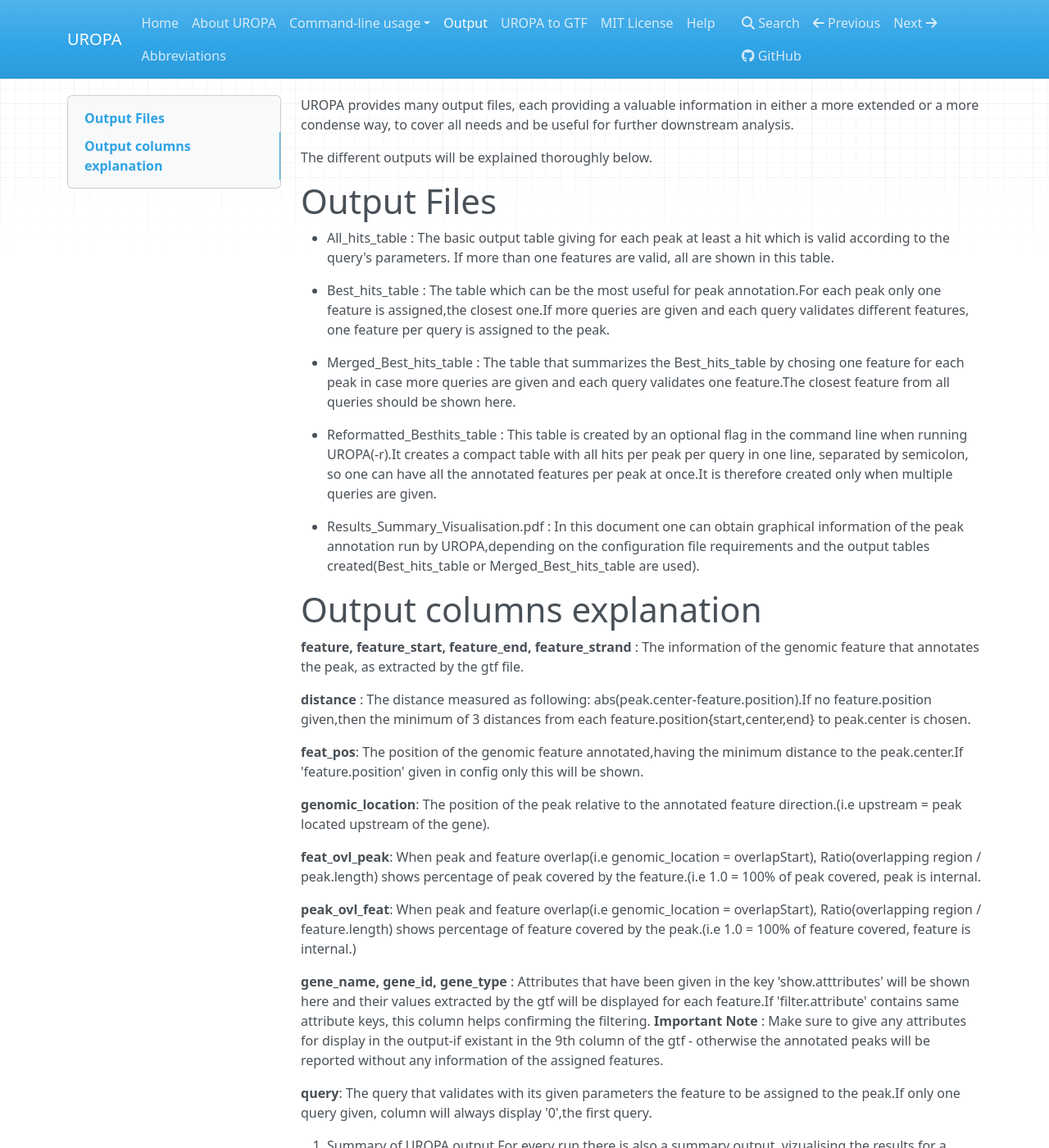
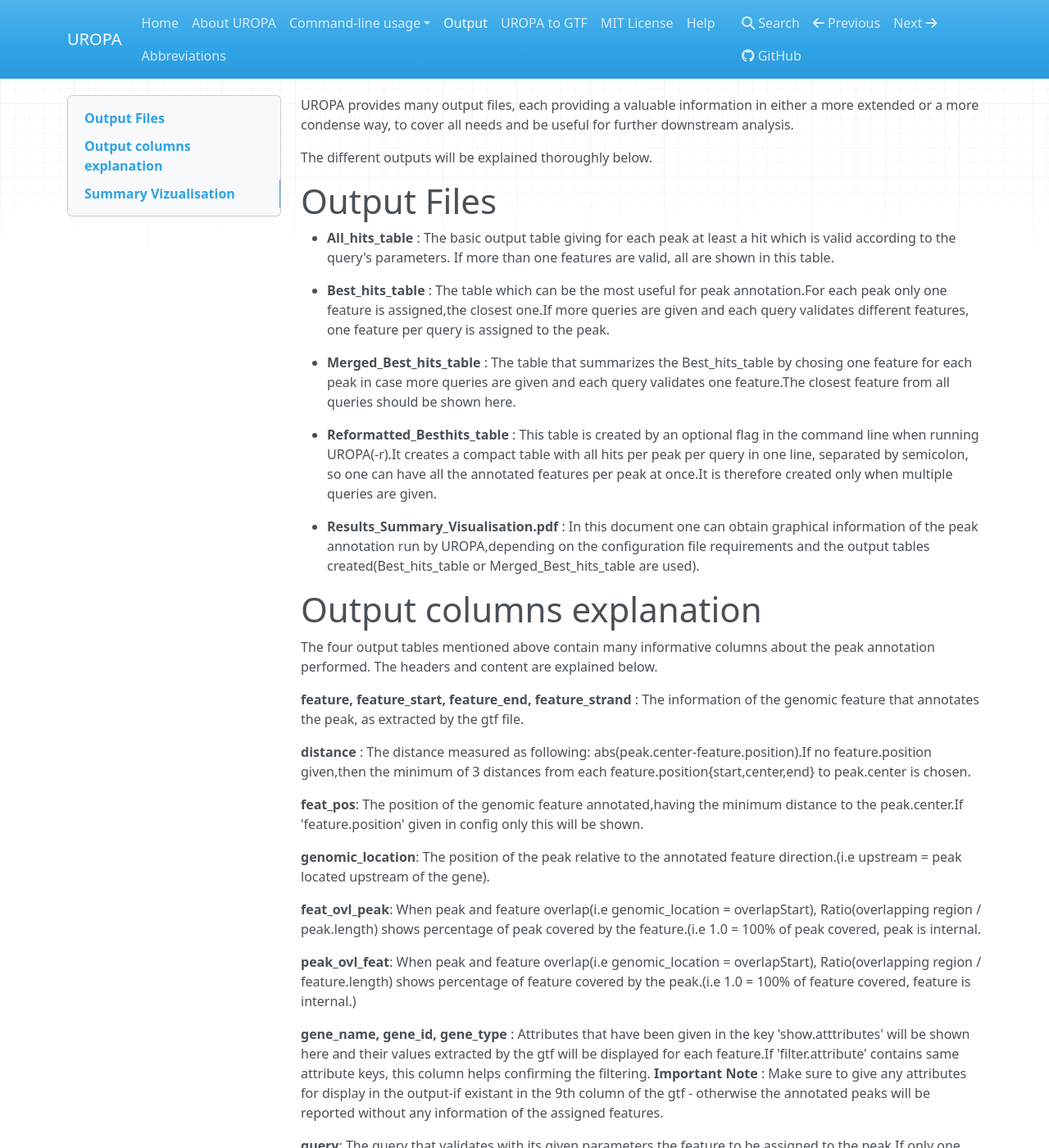
Before and after one commit to loosolab/UROPA, an MkDocs documentation site: the page built from docs/output.md, in a window 1280 px wide and 1400 px high. Shown: the whole window at 82% size. Built offline with MkDocs 1.6.1, drawn with Linux system fonts in a browser that asks for light colours; nearby versions of some CDN libraries; old or Windows-style settings are respelled for this version of MkDocs; some of the changed text lies outside the part shown.

Commit message:
text structure edits

```diff
--- a/docs/output.md
+++ b/docs/output.md
@@ -3,19 +3,26 @@ UROPA provides many output files, each providing a valuable information in eithe
 The different outputs will be explained thoroughly below.
 
 #Output Files
-* All_hits_table  : The basic output table giving for each peak at least a hit which is valid according to the query's parameters. If more than one features are valid, all are shown in this table.
+* **All_hits_table**  : The basic output table giving for each peak at least a hit which is valid according to the query's parameters. If more than one features are valid, all are shown in this table.
 
-* Best_hits_table : The table which can be the most useful for peak annotation.For each peak only one feature is assigned,the closest one.If more queries are given and each query validates different features, one feature per query is assigned to the peak.
 
-* Merged_Best_hits_table : The table that summarizes the Best_hits_table by chosing one feature for each peak in case more queries are given and each query validates one feature.The closest feature from all queries should be shown here.
+* **Best_hits_table** : The table which can be the most useful for peak annotation.For each peak only one feature is assigned,the closest one.If more queries are given and each query validates different features, one feature per query is assigned to the peak.
 
-* Reformatted_Besthits_table : This table is created by an optional flag in the command line when running UROPA(-r).It creates a compact table with all hits per peak per query in one line, separated by semicolon, so one can have all the annotated features per peak at once.It is therefore created only when multiple queries are given.
 
-* Results_Summary_Visualisation.pdf : In this document one can obtain graphical information of the peak annotation run by UROPA,depending on the configuration file requirements and the output tables created(Best_hits_table or Merged_Best_hits_table are used).
+* **Merged_Best_hits_table** : The table that summarizes the Best_hits_table by chosing one feature for each peak in case more queries are given and each query validates one feature.The closest feature from all queries should be shown here.
+
+
+* **Reformatted_Besthits_table** : This table is created by an optional flag in the command line when running UROPA(-r).It creates a compact table with all hits per peak per query in one line, separated by semicolon, so one can have all the annotated features per peak at once.It is therefore created only when multiple queries are given.
+
+
+* **Results_Summary_Visualisation.pdf** : In this document one can obtain graphical information of the peak annotation run by UROPA,depending on the configuration file requirements and the output tables created(Best_hits_table or Merged_Best_hits_table are used).
 
 
 
 #Output columns explanation
+
+The four output tables mentioned above contain many informative columns about the peak annotation performed. The headers and content are explained below.
+
 **feature, feature_start, feature_end, feature_strand** : The information of the genomic feature that annotates the peak, as extracted by the gtf file.
 
 **distance** : The distance measured as following: abs(peak.center-feature.position).If no feature.position given,then the minimum of 3 distances from each feature.position{start,center,end} to peak.center is chosen.
@@ -35,15 +42,20 @@ The different outputs will be explained thoroughly below.
 **query**: The query that validates with its given parameters the feature to be assigned to the peak.If only one query given, column will always display '0',the first query.
 
 
-6. Summary of UROPA output
+
+#Summary Vizualisation
+
 For every run there is also a summary output, vizualising the results for a global overview of the final annotation. Within this document one can find :
--> Graphs based on the 'Best Hits' output:
+
+---> Graphs based on the 'Best Hits' output:
+
 * A pairwise comparison among all queries is evaluated within a venn diagram, when more than one query is given in the config file.
 * A distribution of the distances per feature per query are displayed in a histogram.
 * A pie chart illustrating the genomic location of the peaks per annotated feature.
 * A barplot displaying the occurrence of the different features, if there is more than one feature assigned for peak annotation.
 
--> Graphs based on the 'Merged Best Hits' output:
+---> Graphs based on the 'Merged Best Hits' output:
+
 * A density plot displaying the distance per feature per query.
 * A pie chart illustrating the genomic locations of the peaks per annotated feature.
 * A barplot displaying the occurrence of the different features, if there is more than one feature assigned for peak annotation.
```
